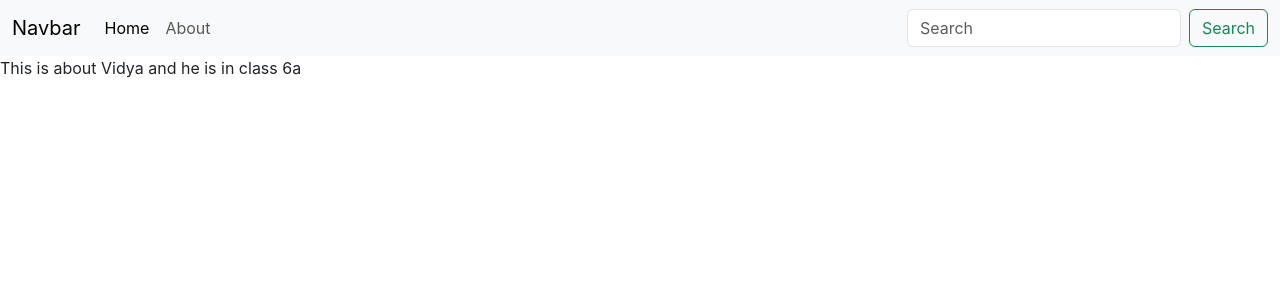
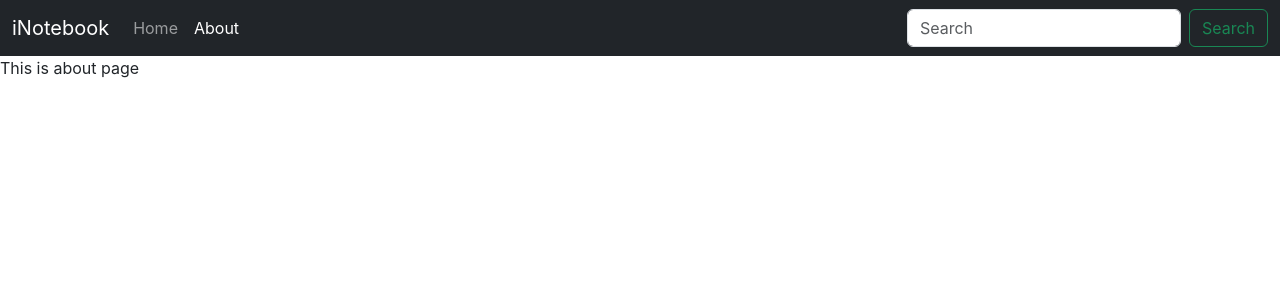
Before and after one commit to VidyaSagarMehar/Todo-App-MERN, a React (Create React App) app: page /about in a window 1280 px wide. Shown: the top 300 px of the page. Built offline with nearby package versions, Linux system fonts and the light colour scheme.

Commit message:
importing useLocation hook fron react-router-dom to show active status

```diff
--- a/src/Components/About.js
+++ b/src/Components/About.js
@@ -1,16 +1,8 @@
 import React, { useContext, useEffect } from 'react';
-import noteContext from './Context/notes/NoteContext';
+// import noteContext from './Context/notes/NoteContext';
 
 function About() {
-	const a = useContext(noteContext);
-	useEffect(() => {
-		a.update();
-	}, []);
-	return (
-		<div>
-			This is about {a.state.name} and he is in class {a.state.class}
-		</div>
-	);
+	return <div>This is about page</div>;
 }
 
 export default About;
--- a/src/Components/Context/notes/NoteState.js
+++ b/src/Components/Context/notes/NoteState.js
@@ -1,24 +1,9 @@
 import NoteContext from './NoteContext';
-import { useState } from 'react';
+// import { useState } from 'react';
 
 const NoteState = (props) => {
-	const s1 = {
-		name: 'Cherry',
-		class: '5c',
-	};
-	const [state, setState] = useState(s1);
-	const update = () => {
-		setTimeout(() => {
-			setState({
-				name: 'Vidya',
-				class: '6a',
-			});
-		}, 1000);
-	};
 	return (
-		<NoteContext.Provider value={{ state, update }}>
-			{props.children}
-		</NoteContext.Provider>
+		<NoteContext.Provider value={{}}>{props.children}</NoteContext.Provider>
 	);
 };
 
--- a/src/Components/Navbar.js
+++ b/src/Components/Navbar.js
@@ -1,12 +1,16 @@
-import React from 'react';
-import { Link } from 'react-router-dom';
+import React, { useEffect } from 'react';
+import { Link, useLocation } from 'react-router-dom';
 
 function Navbar() {
+	let location = useLocation();
+	useEffect(() => {
+		console.log(location.pathname);
+	}, [location]);
 	return (
-		<nav className="navbar navbar-expand-lg bg-body-tertiary">
+		<nav className="navbar navbar-expand-lg navbar-dark bg-dark ">
 			<div className="container-fluid">
 				<Link className="navbar-brand" to="/">
-					Navbar
+					iNotebook
 				</Link>
 				<button
 					className="navbar-toggler"
@@ -22,12 +26,23 @@ function Navbar() {
 				<div className="collapse navbar-collapse" id="navbarSupportedContent">
 					<ul className="navbar-nav me-auto mb-2 mb-lg-0">
 						<li className="nav-item">
-							<Link className="nav-link active" aria-current="page" to="/">
+							<Link
+								className={`nav-link ${
+									location.pathname === '/' ? 'active' : ''
+								}`}
+								aria-current="page"
+								to="/"
+							>
 								Home
 							</Link>
 						</li>
 						<li className="nav-item">
-							<Link className="nav-link" to="/about">
+							<Link
+								className={`nav-link ${
+									location.pathname === '/about' ? 'active' : ''
+								}`}
+								to="/about"
+							>
 								About
 							</Link>
 						</li>
```
